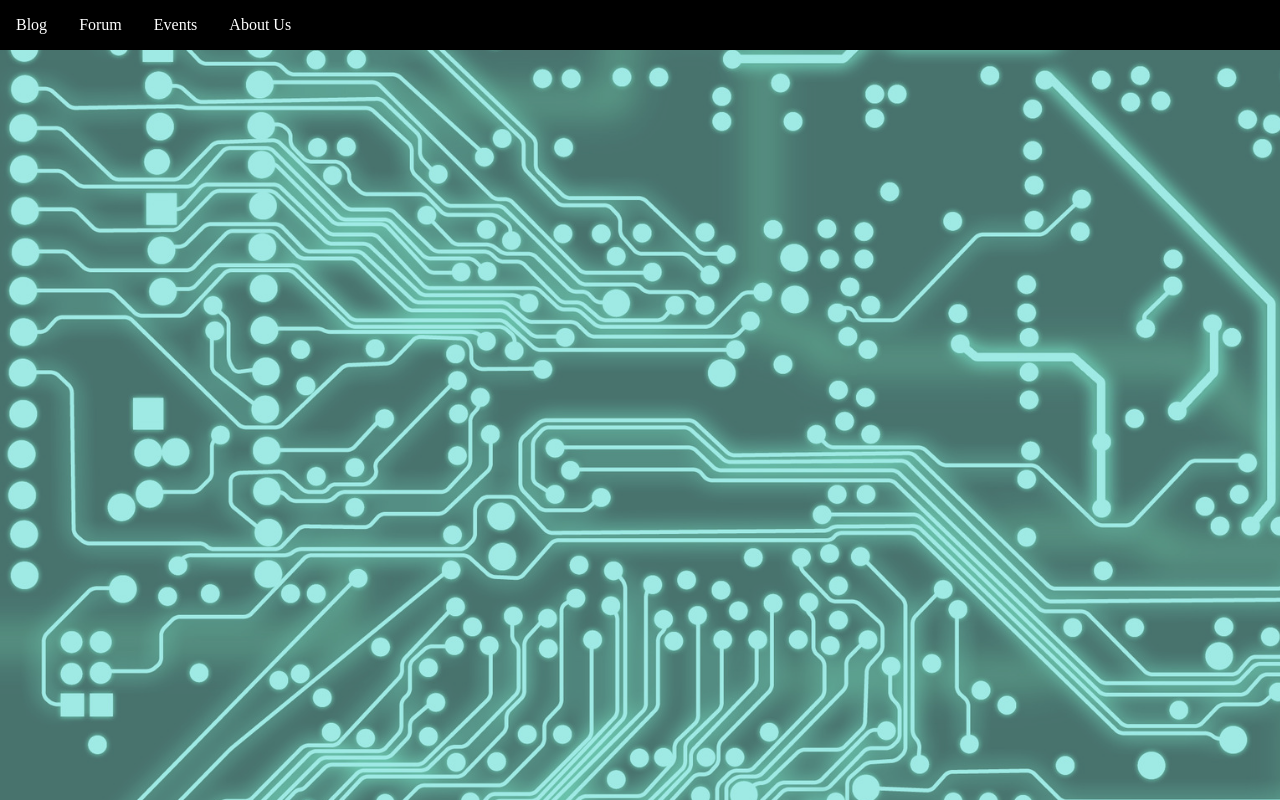
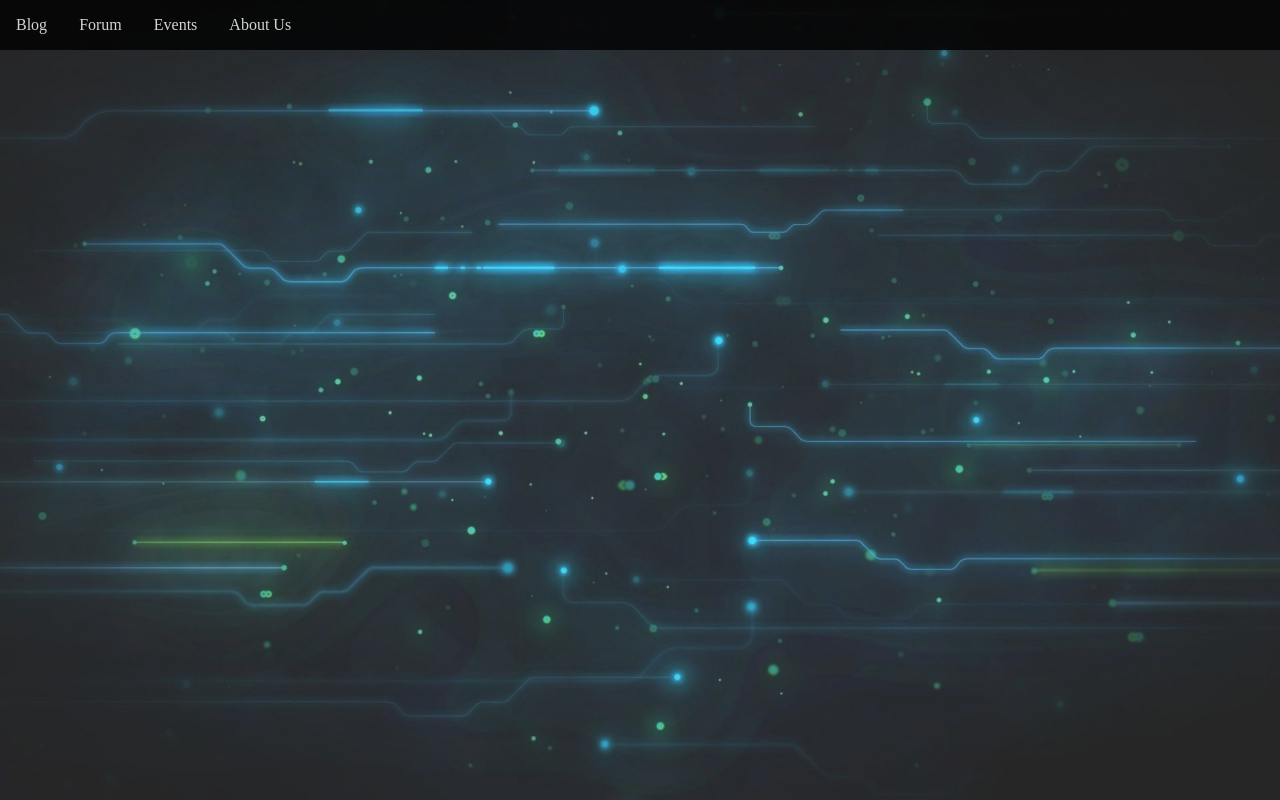
Before and after one commit to iteratehackerspace/ArmDev-, a React (Create React App) app: page / in a window 1280 px wide. Built offline with nearby package versions, Linux system fonts and the light colour scheme; the HTML template or start-up script is replaced by a standard one.

Commit message:
change background, correct flex

```diff
--- a/src/css/frontpage/FrontPage.css
+++ b/src/css/frontpage/FrontPage.css
@@ -12,12 +12,12 @@
 .bg-image {
   height: 100%;
   width: 100%;
-  background-image: url('../../assets/background.png');
+  background-image: url('../../assets/background.jpg');
   position: absolute;
   background-size: cover;
   top: 0;
   left: 0;
-  opacity: 0.75;
+  opacity: 0.85;
   z-index: -1;
 }
 
--- a/src/css/frontpage/FrontPageHeader.css
+++ b/src/css/frontpage/FrontPageHeader.css
@@ -9,6 +9,7 @@
   background-color: black;
   height: auto;
   width: 100%;
+  opacity: 0.8;
 }
 
 .header a {
```
Also changed, not shown: src/assets/background.jpg (added), src/assets/background.png (deleted).
